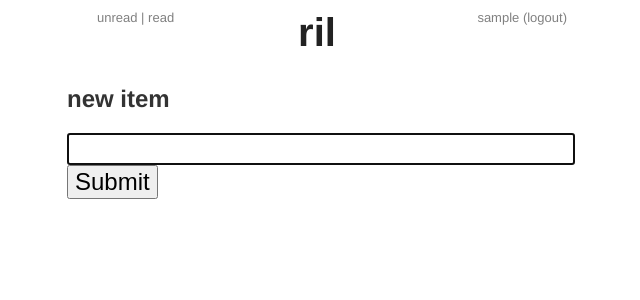
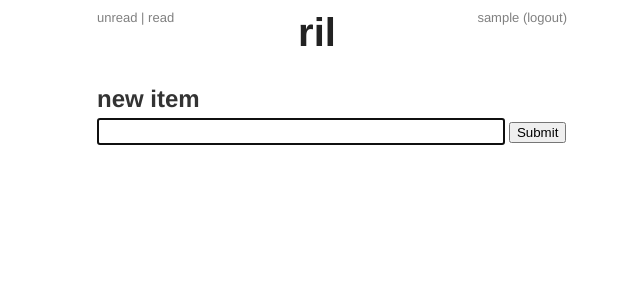
Before and after one commit to bravmech/ril, a Flask app: page /new/ in a window 1280 px wide. Shown: the top 300 px of the page, without its empty margins (323-963 px from the left). Run offline with Flask 2, Linux system fonts and the light colour scheme; the visitor is signed in with stand-in values (Sample User, id 1); data comes from the database, SQL or seed files in the repository.

Commit message:
css cleanup

```diff
--- a/static/main.css
+++ b/static/main.css
@@ -1,3 +1,4 @@
+/* =general */
 body {
     position: relative;
     font-family: Helvetica, Arial, sans-serif;
@@ -10,6 +11,27 @@ body {
     color: #333;
 }
 
+h2 {
+    font-size: 24px;
+    font-weight: bold;
+    margin-bottom: 20px;
+}
+
+.main-title {
+    display: block;
+    color: #222;
+    font-size: 40px;
+    font-weight: bold;
+    text-align: center;
+    margin-bottom: 30px;
+    text-decoration: none;
+}
+
+.label {
+    text-align: right;
+}
+
+/* =navbar and =login*/
 .navbar {
     font-size: 13px;
     color: gray;
@@ -39,57 +61,7 @@ body {
     text-decoration: underline;
 }
 
-h2 {
-    font-size: 24px;
-    font-weight: bold;
-    margin-bottom: 20px;
-}
-
-.error {
-    color: red;
-}
-
-label {
-  display: block;
-  font-size: 20px;
-}
-
-label + label {
-    margin-top: 20px;
-}
-
-input[type=text] {
-    width: 500px;
-    font-size: 20px;
-    padding: 2px;
-    font-family: monospace;
-}
-
-textarea {
-  width: 100%;
-  height: 100px;
-  font-size: 17px;
-  font-family: monospace;
-}
-
-input[type=submit] {
-  font-size: 24px;
-}
-
-.main-title {
-    display: block;
-    color: #222;
-    font-size: 40px;
-    font-weight: bold;
-    text-align: center;
-    margin-bottom: 30px;
-    text-decoration: none;
-}
-
-.post + .post {
-    margin-top: 30px;
-}
-
+/* =item stuff */
 .item-title {
     font-size: 24px;
     font-weight: bold;
@@ -106,14 +78,11 @@ input[type=submit] {
     max-width: 450px;
 }
 
-/* =my new css */
-
 .item-do {
     position: absolute;
     right: 10px;
 }
 
-/*lol*/
 .item-do a {
     text-decoration: none;
     margin-left: 5px;
@@ -128,6 +97,29 @@ input[type=submit] {
     padding-bottom: 1em;
 }
 
+.item-added {
+    font-size: .85em;
+    color: grey;
+}
+
+/* =item-new */
+.item-new {
+    position: relative;
+    left: 30px;
+}
+
+.item-new h2 {
+    margin-bottom: 5px;
+}
+
+.item-new input[type=text] {
+    width: 400px;
+    font-size: 16px;
+    padding: 2px;
+    font-family: monospace;
+}
+
+/* =flash and =error */
 .flash {
     display: inline-block;
     background: #CEE5F5;
@@ -135,7 +127,6 @@ input[type=submit] {
     margin-left: 30px;
 }
 
-.item-added {
-    font-size: .85em;
-    color: grey;
+.error {
+    color: red;
 }
--- a/templates/new.html
+++ b/templates/new.html
@@ -1,12 +1,14 @@
-{% extends "layout.html" %}
+{% extends 'layout.html' %}
 
 {% block content %}
 
-<h2>new item</h2>
+<div class='item-new'>
+  <h2>new item</h2>
 
-<form method="post">
-  <input type="text" name="content" value="" autofocus>
-  <input type="submit"/>
-</form>
+  <form method='post'>
+    <input type='text' name='content' value='' autofocus>
+    <input type='submit'/>
+  </form>
+</div>
 
 {% endblock %}
```
Also changed, not shown: templates/list.html (+10 -10 lines), templates/login.html (+8 -12 lines).
